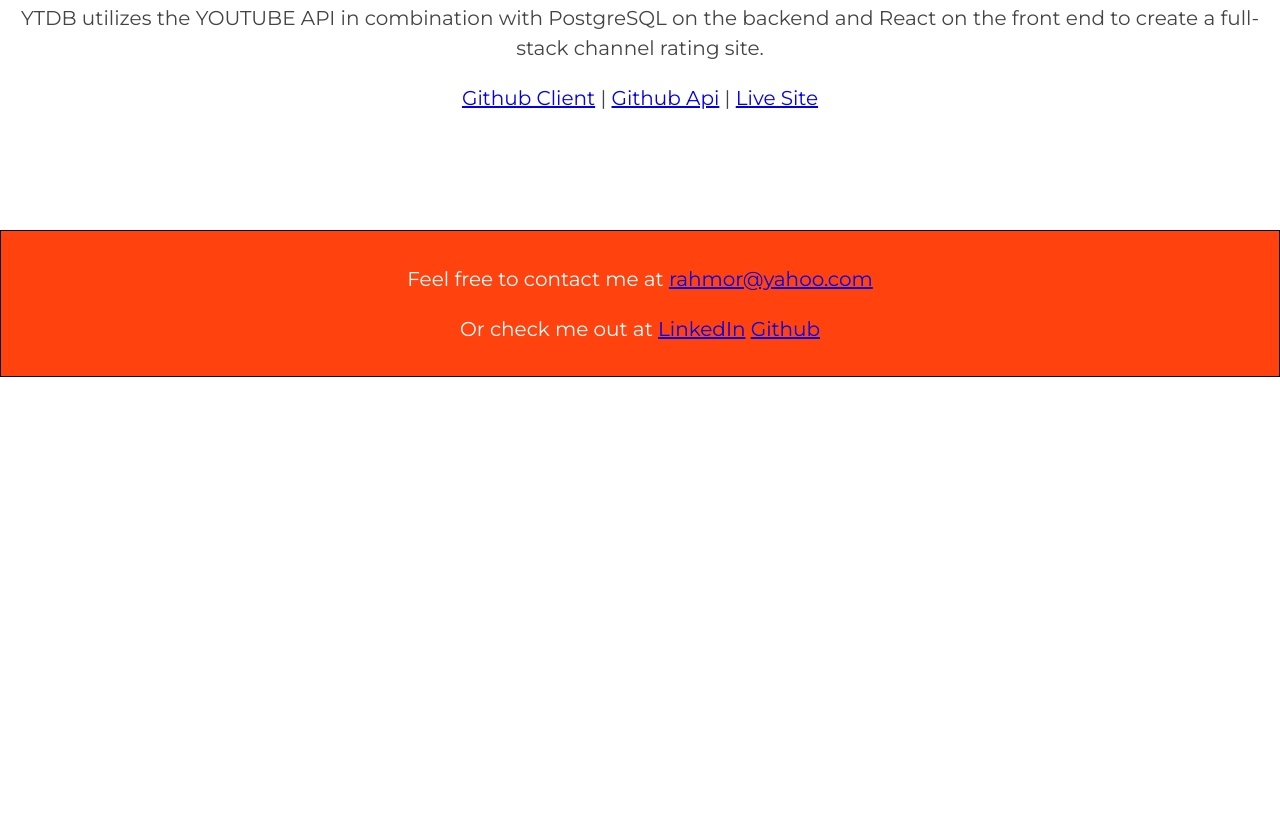
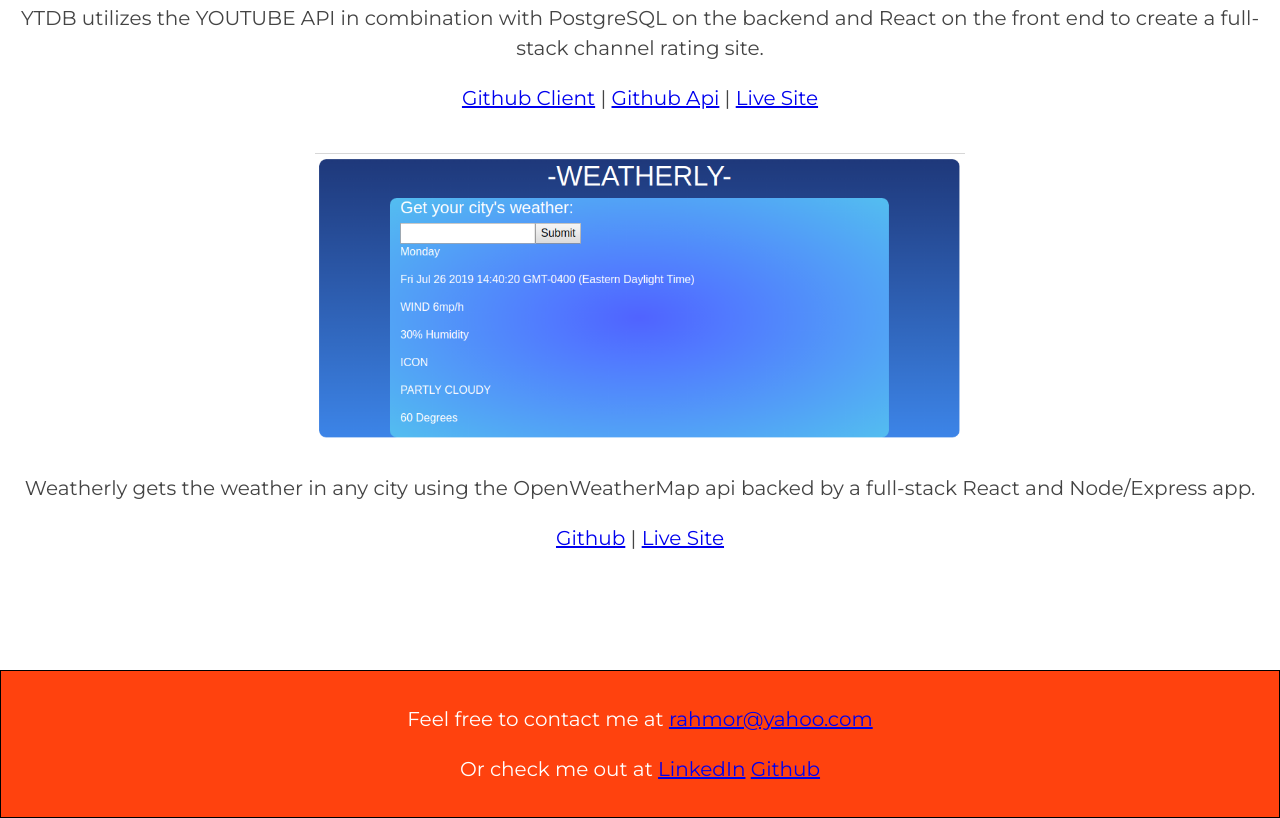
Before and after one commit to rahmor/rahim-portfolio, a plain HTML site: page index.html in a window 1280 px wide. Shown: the part 2505-3323 px from the top of the page. Before the commit the page ends 2882 px from the top, so only its background shows below. Drawn offline with nearby package versions, Linux system fonts and the light colour scheme.

Commit message:
Add weatherly to projects section

```diff
--- a/index.html
+++ b/index.html
@@ -136,6 +136,26 @@
             >Live Site</a
           >
         </div>
+        <div class="projects-section">
+          <img
+            alt="weatherly interface"
+            class="responsive"
+            src="images/Weatherly.png"
+            style="max-width:650px"
+          />
+
+          <p>
+            Weatherly gets the weather in any city using the OpenWeatherMap api
+            backed by a full-stack React and Node/Express app.
+          </p>
+          <a target="_blank" href="https://github.com/rahmor/WeatherApp"
+            >Github</a
+          >
+          |
+          <a target="_blank" href="https://build-65uhgqj6t.now.sh/"
+            >Live Site</a
+          >
+        </div>
       </section>
     </main>
     <footer id="contact" role="content-info">
```
Also changed, not shown: images/Weatherly.png (added).
